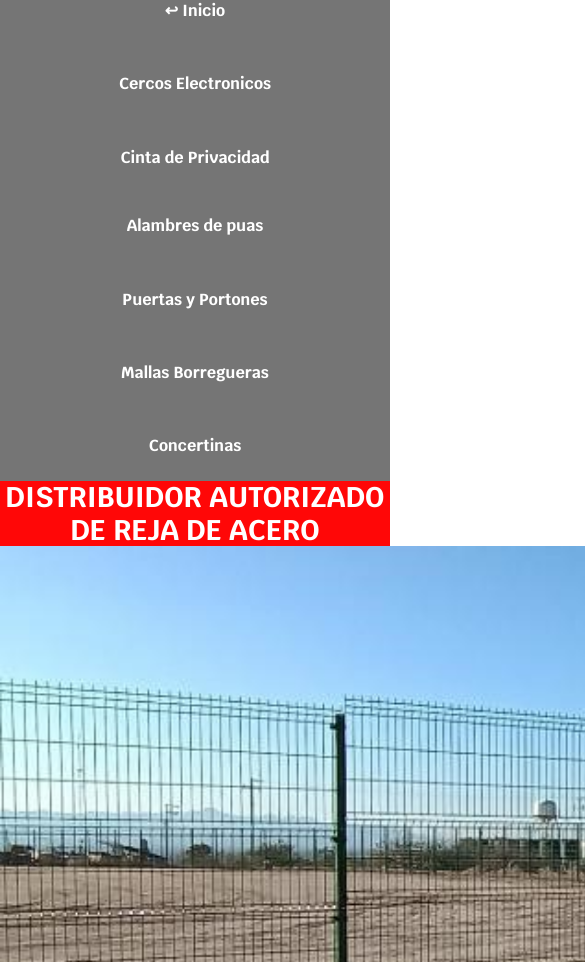
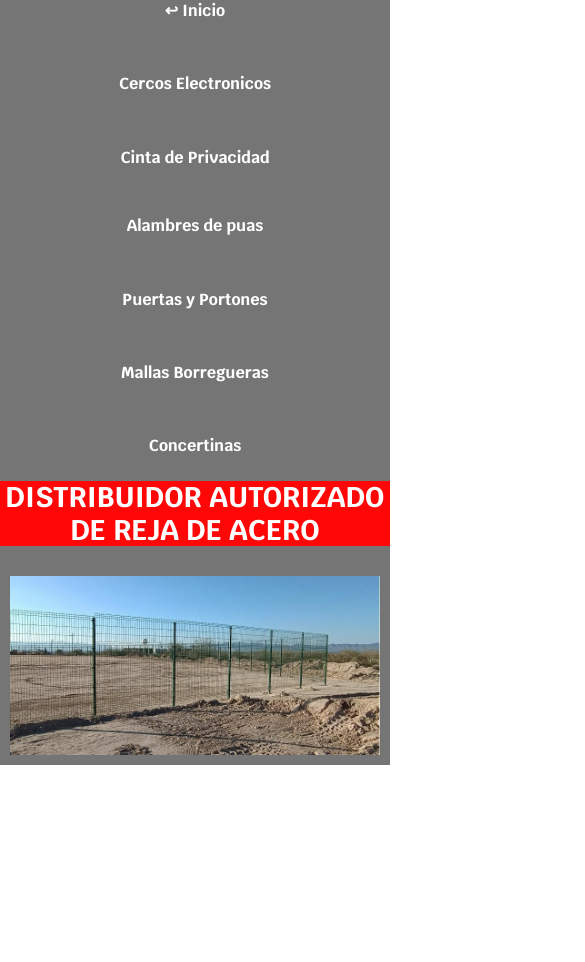
Before and after one commit to J4yydd/Mallas, a plain HTML site: page Rejas.html in a window 390 px wide. Shown: the part 138-1100 px from the top of the page, 585 px wide, since content can reach past the window. After the commit the page ends 923 px from the top, so only its background shows below. Drawn offline with Linux system fonts and the light colour scheme.

Commit message:
adaptacion responsiva con nav, prueba 0.5

```diff
--- a/Rejas.html
+++ b/Rejas.html
@@ -60,8 +60,8 @@
             </div>
 
 
-            <div class="imagenreja1">
-                <img src="./img/pruebaa.jpg">
+            <div class="image-container">
+                <img src="./img/pruebaa.jpg"  alt="Imagen adaptable">
 
             </div>
 
--- a/css/styles.css
+++ b/css/styles.css
@@ -1,4 +1,3 @@
-
 :root {  /*sirve para hacer nuestras propias variables */
     --blanco : #ffffff;
     --oscuro: #212121;
@@ -18,7 +17,7 @@ html{
     font-size: 62.5%;
     box-sizing: border-box;
 }
-*, *:before, *:after{   /* esto es para que no se afecte el padding */
+ *:before, *:after{   /* esto es para que no se afecte el padding */
     box-sizing: inherit;
 
 }
@@ -72,7 +71,7 @@ body {                           /*  las dos primeras opciones de arrba es para
 }
 
 
-.subtitulo{   /*no es recomendado usar id*/
+.subtitulo{   /* no es recomendado usar id */
     text-align:center;
     font-size: 3.9rem;
     color: var(--blanco); /* esta es la manera de poner nuestras variables*/
@@ -256,7 +255,7 @@ body {                           /*  las dos primeras opciones de arrba es para
 
 /* Asegura que la imagen nunca sea más ancha que su contenedor */
 img {
-    width: 1500px; /* O el tamaño que necesites */
+    max-width: 100%;
     height: auto; /* Mantiene la proporción */
     display: block; /* Evita espacio extra debajo de la imagen */
     margin: auto; /* Centra la imagen si es más pequeña que el contenedor */
@@ -264,7 +263,7 @@ img {
 
 /* Opcional: Estilo para que el contenedor tenga un margen */
 .image-container {
-    max-width: 1600px; /* Ajusta el tamaño máximo del contenedor */
+    max-width: 1000rem; /* Ajusta el tamaño máximo del contenedor */
     margin: 20px auto; /* Centra el contenedor */
     padding: 10px;
     text-align: center;
```
Also changed, not shown: Servicios.html (+1 -1 lines), cintaPrivacidad.html (line endings or trailing spaces).
